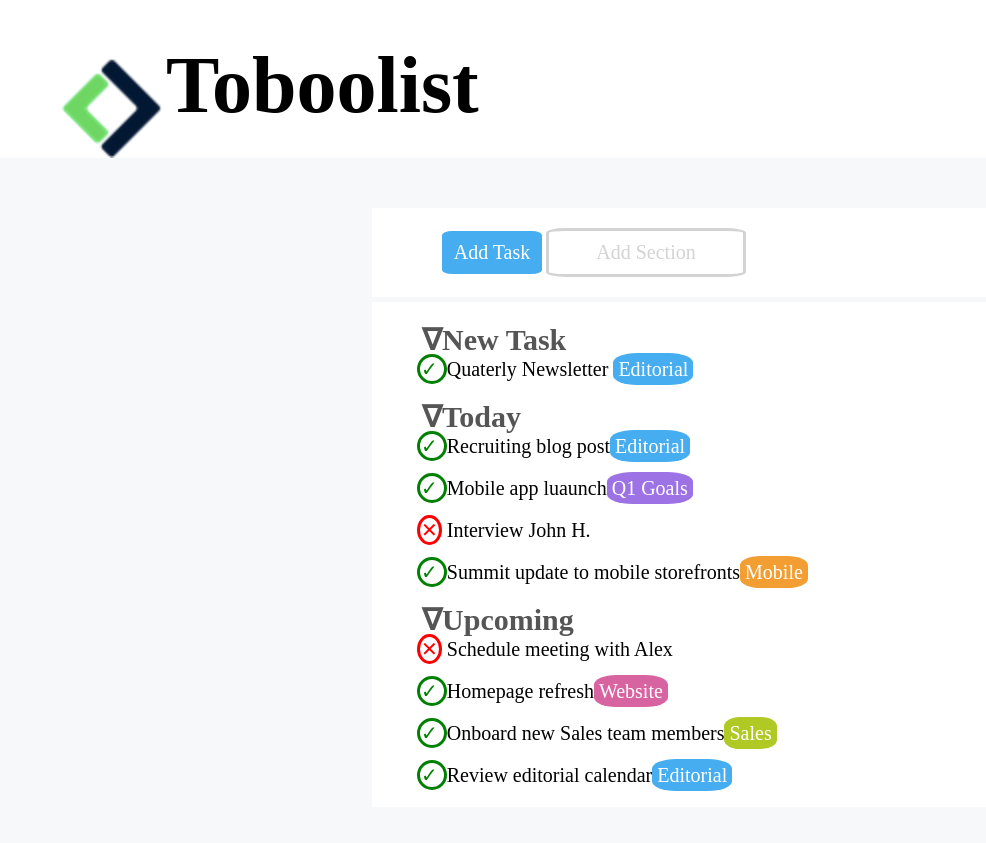
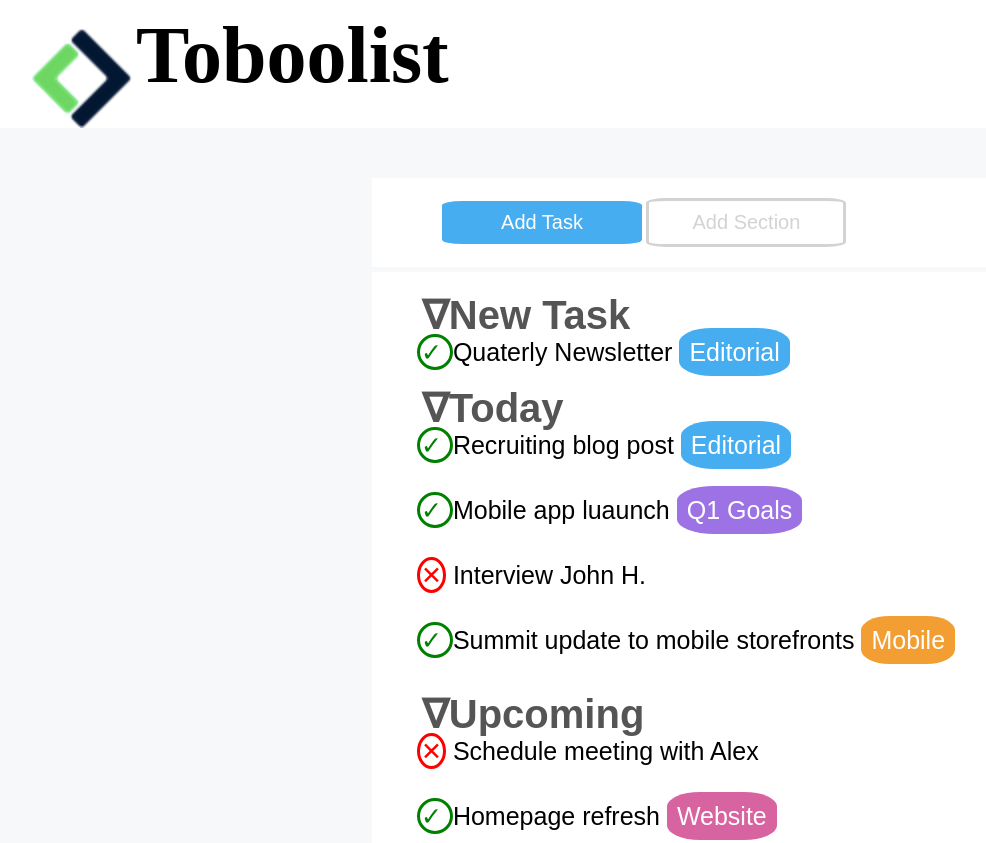
Before and after one commit to Oltion-Koceku/html-css-toboolist, a plain HTML site: page index.html in a window 1280 px wide. Shown: the top 843 px of the page, without its empty margins (28-1014 px from the left). Before the commit the page ends 807 px from the top, so only its background shows below. Drawn offline with Linux system fonts and the light colour scheme.

Commit message:
[change]font

```diff
--- a/assets/style/style.css
+++ b/assets/style/style.css
@@ -14,6 +14,7 @@ header{
 }
 
 main {
+  font-family: Arial, Helvetica, sans-serif;
 
 }
 
@@ -26,7 +27,7 @@ h1 {
 h2{
 color: rgb(86, 85, 85);
 padding-left: 30px;
-font-size: 30px;
+font-size: 40px;
 
 }
 
@@ -39,7 +40,7 @@ content: ' ∇';
 li{
 padding-left: 25px;
 list-style-type: none;
-font-size: 20px;
+font-size: 25px;
 }
 
 ul li::before{
@@ -57,8 +58,8 @@ color: green;
 
 header {
   width: 3000px;
-  padding-left: 40px;
-  padding-top: 40px;
+  padding-left: 10px;
+  padding-top: 10px;
   background-color: white;
 }
 
@@ -85,7 +86,7 @@ header {
 
 .container .button1 {
   display: inline-block;
-  width: 100px;
+  width: 200px;
   background-color: #46adf1;
   padding: 10px;
   border-radius: 10%;
@@ -115,7 +116,7 @@ header {
 }
 
 .tag{
-padding: 5px;
+padding: 10px;
 width: 100px;
 border-radius: 30%;
 color: white;
```
Also changed, not shown: index.html (+13 -6 lines).
